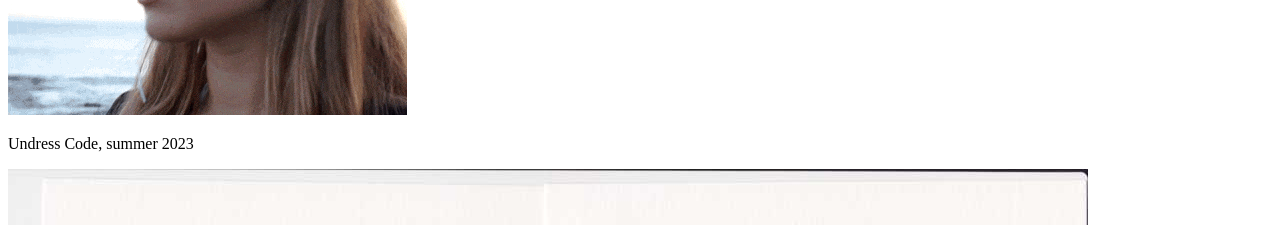
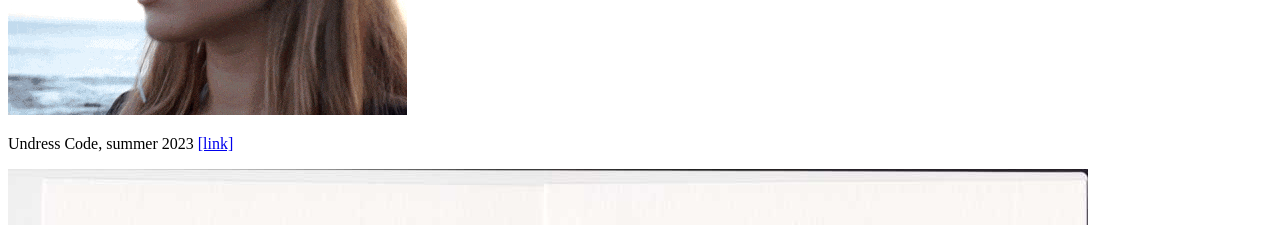
Before and after one commit to milebza/milebza.github.io, a React (Create React App) app: page /archive in a window 1280 px wide. Shown: the part 5980-6205 px from the top of the page. Built offline with nearby package versions, Linux system fonts and the light colour scheme; the HTML template or start-up script is replaced by a standard one.

Commit message:
Add link for full video

```diff
--- a/src/routes/Work/index.js
+++ b/src/routes/Work/index.js
@@ -74,7 +74,7 @@ const Work = () => (
             className="img-fluid"
             loading="lazy"
           />
-          <p className="work__desc">Undress Code, summer 2023</p>
+          <p className="work__desc">Undress Code, summer 2023  <a href='https://www.youtube.com/watch?v=38fPng97uKo' rel="noreferrer"  target='_blank'>[link]</a></p>
         </div>
 
         <div className="work__img-wrapper">
```
